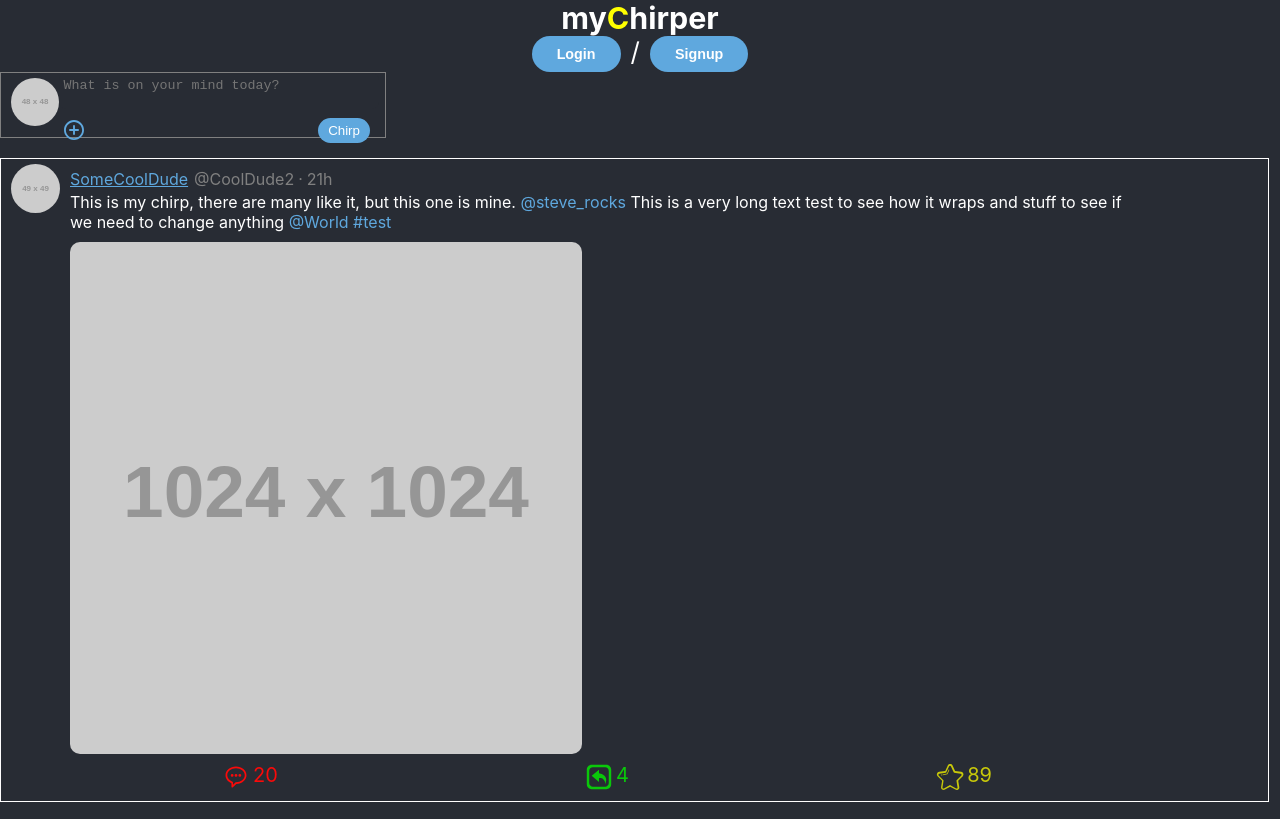
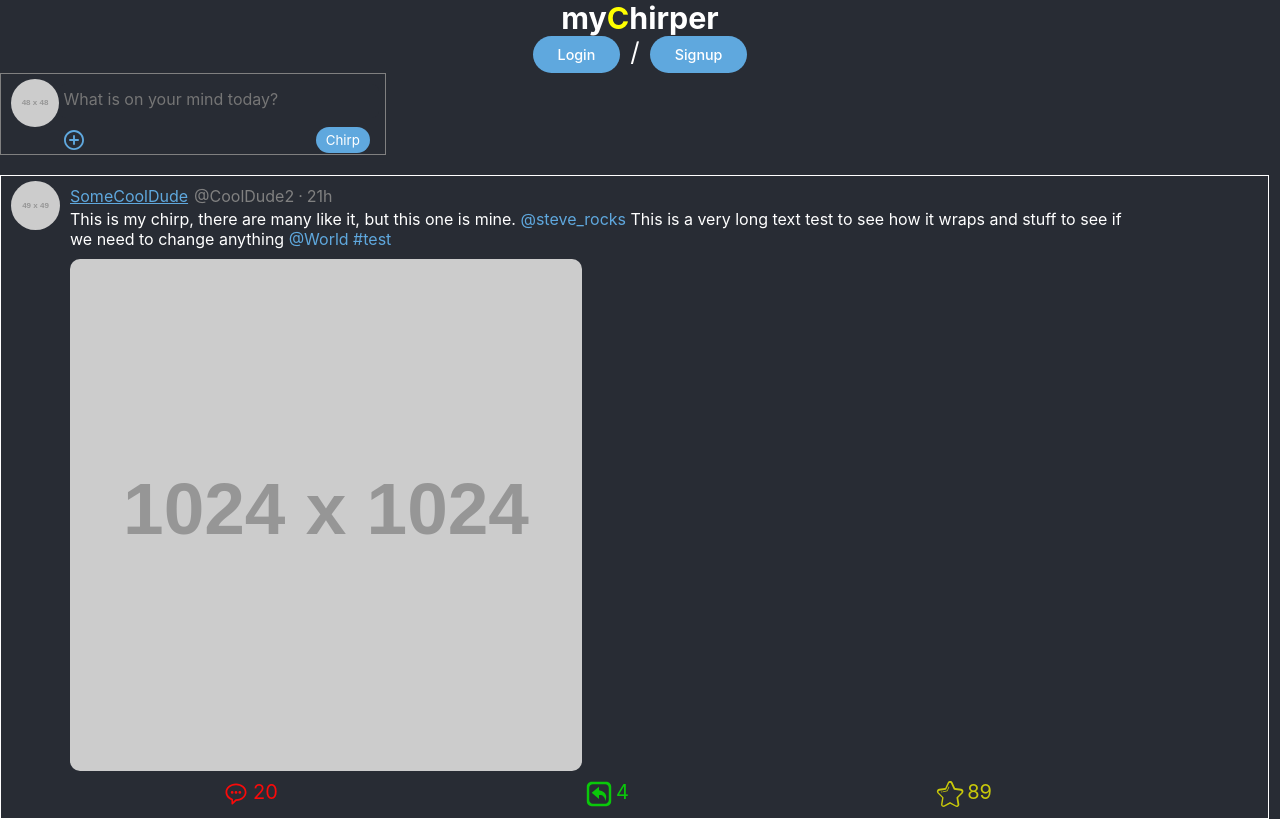
Before and after one commit to Michael-Lafreniere/chirper, a React (Create React App) app in the folder client/: page / in a window 1280 px wide. Built offline with nearby package versions, Linux system fonts and the light colour scheme.

Commit message:
Added circle-plus.svg to /images but manually placed it in CreateChirp.js.  Changed from input to textarea, seems it will be better.  Need to work out when to expand the parent div (and use a ref to it) so the full textarea stays in view.

```diff
--- a/client/src/App.css
+++ b/client/src/App.css
@@ -18,6 +18,8 @@
 }
 
 * {
+  font-family: BlinkMacSystemFont, 'Segoe UI', 'Roboto', 'Oxygen', 'Ubuntu',
+    'Cantarell', 'Fira Sans';
   margin: 0;
   padding: 0;
   /* box-sizing: border-box; */
--- a/client/src/components/CreateChirp.css
+++ b/client/src/components/CreateChirp.css
@@ -1,6 +1,6 @@
 .create-chirp {
   width: 30%;
-  height: 8vh;
+  height: 10vh;
   border: 0.5px rgba(128, 128, 128, 128) solid;
   display: flex;
   flex-direction: row;
@@ -23,6 +23,7 @@
 
 .input-container {
   width: 100%;
+  margin: 10px 0;
 }
 
 .input-div {
@@ -40,6 +41,7 @@
 /* .input-container input[type='text'] { */
 .input-container textarea {
   resize: none;
+  font-size: 1em;
   /* color: var(--highlight-color); */
   color: var(--base-color);
   background-color: var(--bkgrnd-color);
@@ -50,6 +52,7 @@
   border: none;
   /* border: 1px solid white; */
   border-radius: 7px;
+  overflow: hidden;
 }
 
 .bottom-row {
--- a/client/src/components/CreateChirp.js
+++ b/client/src/components/CreateChirp.js
@@ -21,10 +21,10 @@ const createChirpReducer = (state, action) => {
         )
       };
     case 'send':
-      console.log('text:', action.value.value);
+      console.log('text:', action.value);
       return {
         ...state,
-        text: action.value.value.substr(
+        text: action.value.substr(
           0,
           state.maxChirpLength * state.maxChirpsPerPost
         )
@@ -68,8 +68,7 @@ export default function CreateChirp() {
         </div>
         <div className="input-container">
           <textarea
-            // cols="30"
-            // rows="1"
+            ref={inputRef}
             className="my-input"
             placeholder={placeholder}
             autoresize="true"
@@ -78,22 +77,11 @@ export default function CreateChirp() {
             onChange={event =>
               dispatch({ type: 'text', value: event.currentTarget.value })
             }
-          ></textarea>
-          {/* <input
-            type="text"
-            ref={inputRef}
-            className="my-input"
-            value={text}
-            onChange={event =>
-              dispatch({ type: 'text', value: event.currentTarget.value })
-            }
             onKeyDown={event => {
               if (event.key === 'Enter')
-                dispatch({ type: 'send', value: inputRef.current });
+                dispatch({ type: 'send', value: inputRef.current.value });
             }}
-            placeholder={placeholder}
-            maxLength={maxLength}
-          /> */}
+          ></textarea>
           <div className="bottom-row">
             <div className="add-images">
               <svg
```
